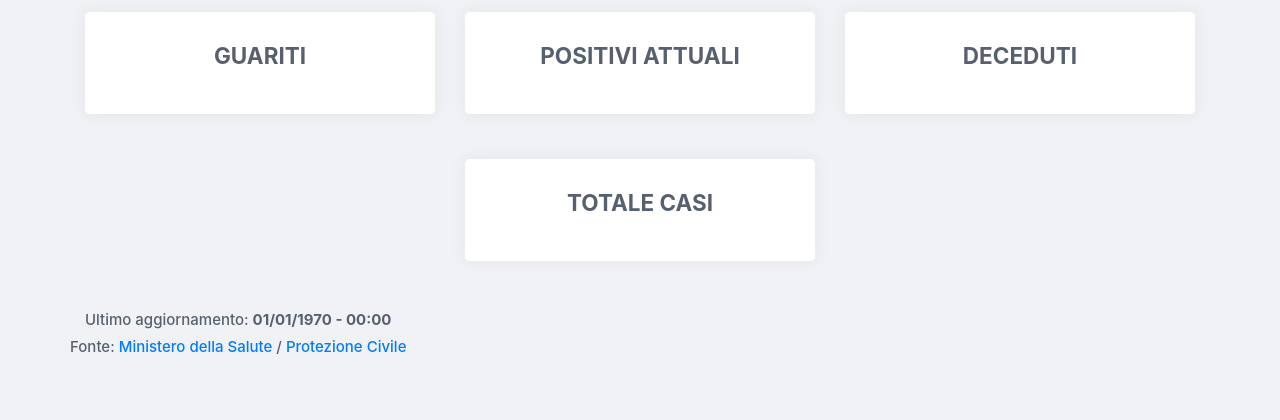
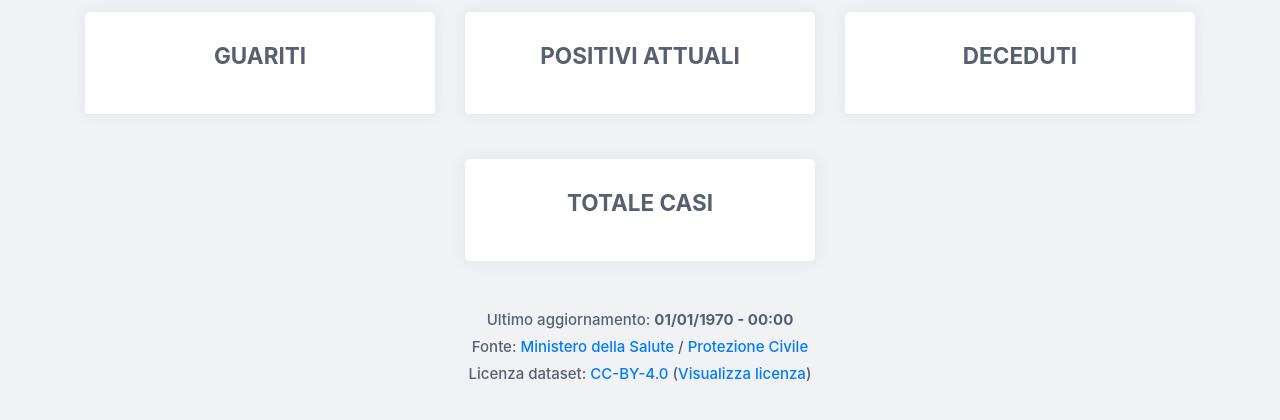
Before and after one commit to RiccardoBorchi/covid-19-italia, a PHP site: page / in a window 1280 px wide. Shown: the part 235-655 px from the top of the page. Run offline with PHP 8.4, Linux system fonts and the light colour scheme; data that the repository does not hold is empty.

Commit message:
Aggiornamento.

```diff
--- a/index.php
+++ b/index.php
@@ -80,9 +80,12 @@
             </div>
          </div>
 
-         <div class="row text-center my-5">
-            <p class="text-small">Ultimo aggiornamento: <strong><?php echo date('d/m/Y - H:i', strtotime($data)); ?></strong><br/>Fonte: <a href="http://www.salute.gov.it/" target="_blank" rel="noreferrer">Ministero della Salute</a> / <a href="http://www.protezionecivile.gov.it" target="_blank">Protezione Civile</a></p>
-         </div>
+         <p class="text-center my-5">Ultimo aggiornamento: <strong><?php echo date('d/m/Y - H:i', strtotime($data)); ?></strong>
+            <br/>
+            Fonte: <a href="http://www.salute.gov.it/" target="_blank" rel="noreferrer">Ministero della Salute</a> / <a href="http://www.protezionecivile.gov.it" target="_blank">Protezione Civile</a>
+            </br/>
+            Licenza dataset: <a href="https://creativecommons.org/licenses/by/4.0/deed.it">CC-BY-4.0</a> (<a href="https://github.com/pcm-dpc/COVID-19/blob/master/LICENSE">Visualizza licenza</a>)
+         </p>
       </div>
    </body>
 </html>
```
